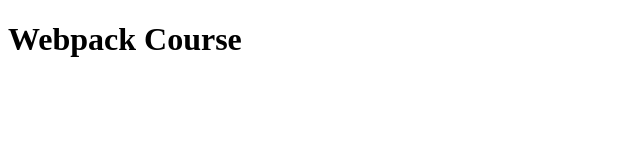
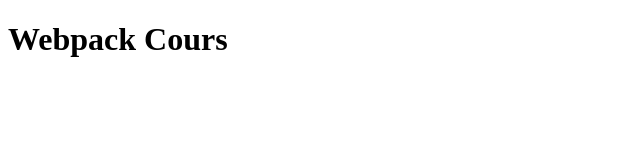
Before and after one commit to AlexeyMazheykin/webpack, a website built with webpack: page src/index.html in a window 1280 px wide. Shown: the full height of the page, 0-640 px from the left. Built offline with nearby package versions, Linux system fonts and the light colour scheme.

```diff
--- a/src/index.html
+++ b/src/index.html
@@ -10,7 +10,7 @@
 </head>
 <body>
 <div class="container">
-    <h1>Webpack Course</h1>
+    <h1>Webpack Cours</h1>
 </div>
 
 </body>
```
